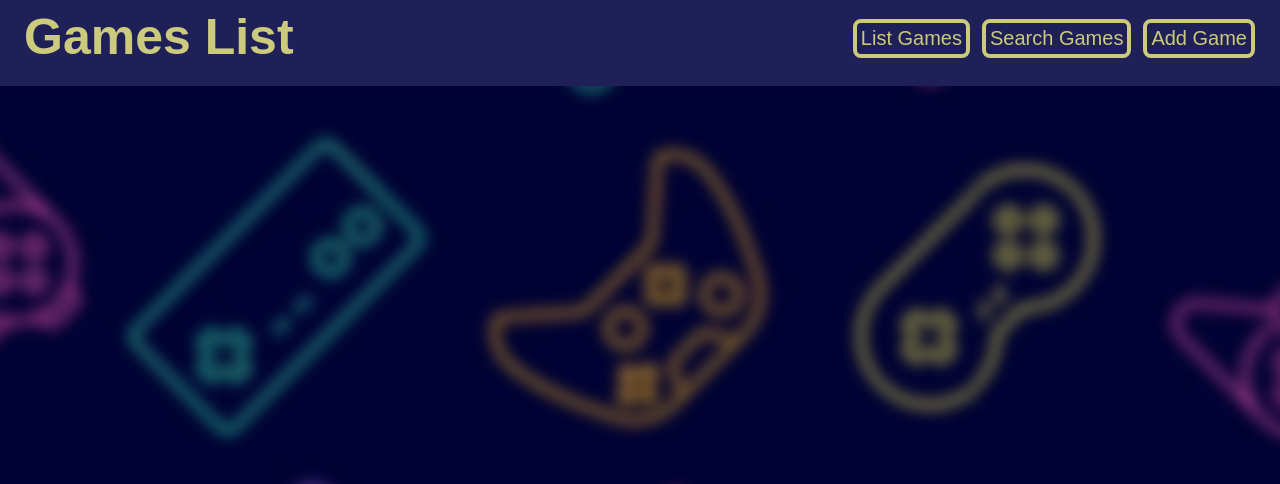
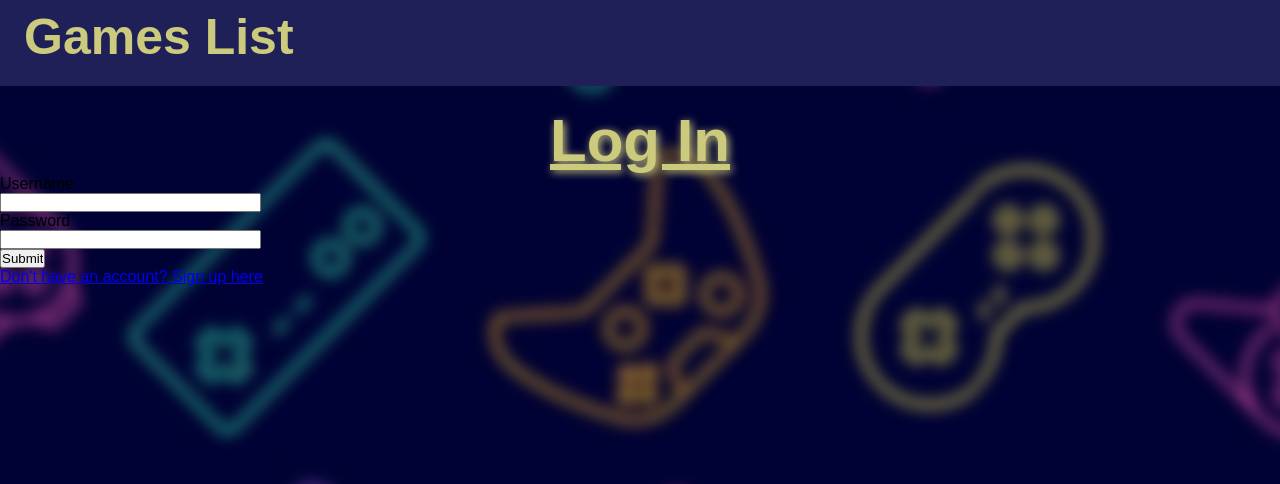
Before and after one commit to rjhigdon/GameRanker, a Flask app: template templates/home.html in a window 1280 px wide. Shown: the top 484 px of the page. Run offline with Flask 3, Linux system fonts and the light colour scheme; the template is opened without the code that fills it, so the values that code supplies are empty, except form fields; form fields are guessed from the names that the template uses.

Commit message:
added some images and form from py to jinja

```diff
--- a/forms.py
+++ b/forms.py
@@ -1,4 +1,5 @@
-from wtforms import Form, SelectField, StringField, IntegerField, RadioField, validators
+from flask_wtf import FlaskForm
+from wtforms import SelectField, StringField, IntegerField, Form, RadioField, ValidationError, validators
 
 
 class LoginForm():
--- a/server.py
+++ b/server.py
@@ -1,22 +1,26 @@
 from flask import Flask, render_template, flash
 from jinja2 import Environment, PackageLoader, StrictUndefined
+from forms import RegisterForm, LoginForm, AddGame
 
 app = Flask(__name__)
 app.secret_key = "SuperDuperSecretKey"
-app.jinja_env.undefined = StrictUndefined()
+app.jinja_env.undefined = StrictUndefined
 
 
-@app.route("/")
+@app.route("/", methods=["GET", "POST"])
 def home():
-    return render_template("home.html")
+    form = LoginForm()
+    return render_template("home.html", form=form)
 
-@app.route("/login")
+@app.route("/login", methods=['GET', 'POST'])
 def login():
-    return "GameRanker login"
+    form = LoginForm()
+    return render_template("login.html", form=form)
 
-@app.route("/register")
+@app.route("/register", methods=['GET', 'POST'])
 def register():
-    return render_template("register.html")
+    form = RegisterForm()
+    return render_template("register.html", form=form)
 
 if __name__ == "__main__":
     app.run(debug = True)
--- a/templates/home.html
+++ b/templates/home.html
@@ -2,14 +2,22 @@
 {% block header %}
     <header id="header">
         <h2>Games List</h2>
-
-        <nav class="hyper-links">
-            <a class="nav-link" href="./index.html">List Games</a>
-            <a class="nav-link" href="./searchGame.html">Search Games</a>
-            <a class="nav-link" href="./addGame.html">Add Game</a>
-        </nav>
     </header>
 {% endblock %}
 {% block body %}
-
+    <form id="login-form" action="{{ url_for('user') }}" method="POST">
+        <h1>Log In</h1>
+        <p>
+            {{ form.csrf_token }}
+            {{ form.username.label }} <br> {{ form.username(size=30, autocomplete="off") }}
+        </p>
+        <p>
+            {{ form.password.label }} <br>
+            {{ form.password(size=30, autocomplete="off") }} <br>
+        </p>
+        <p>
+            {{ form.submit }}
+        </p>
+    </form>
+    <a href="{{ url_for('register') }}">Don't have an account? Sign up here</a>
 {% endblock %}
```
Also changed, not shown: templates/login.html (+22 -0 lines), static/Login Image.png (added), static/Logout.png (added), static/Register Image.png (added).
